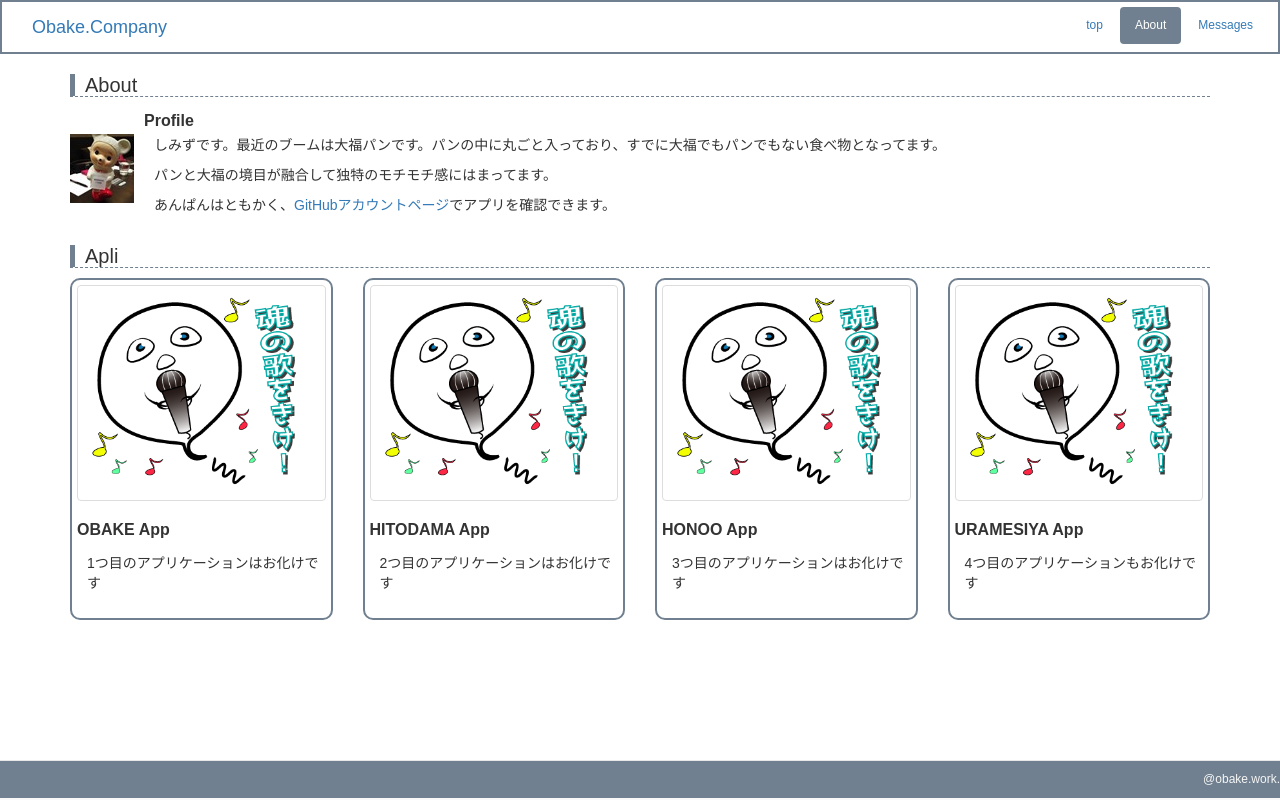
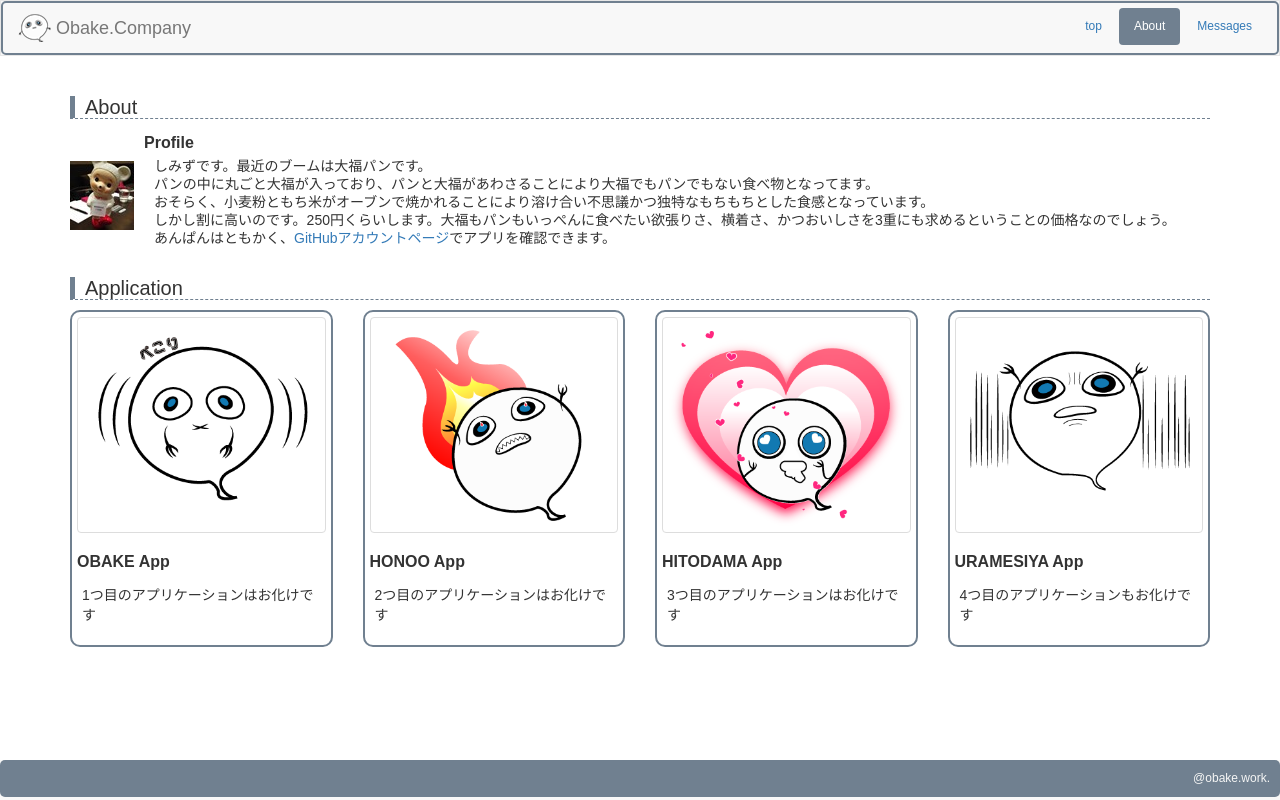
Before and after one commit to toge12345/toge12345.github.io, a plain HTML site: page index.html in a window 1280 px wide. Drawn offline with nearby package versions, Linux system fonts and the light colour scheme.

Commit message:
first commit

```diff
--- a/index.html
+++ b/index.html
@@ -18,6 +18,10 @@
       }
       .container-fluid {
        border: 2px #708090 solid;
+       border-radius:5px 5px 5px 5px;
+        -webkit-transition: border .2s ease-in-out;
+        -o-transition: border .2s ease-in-out;
+        transition: border .2s ease-in-out;
       }
       .navbar {
         border-radius:0px;
@@ -26,7 +30,15 @@
       .navbar-collapse {
         padding:5px 10px 10px 10px;
       }
+      .navbar-brand{
+        margin-top:0px;
+      }
+      .navbar-brand img {
+        position: relative; top: -5px;
+        padding-right:5px;
+        float:left;
 
+      }
 
       .nav-pills {
         font-size:12px;
@@ -47,8 +59,12 @@
       .container p {
         padding-left: 10px;
       }
+      .media-body P{
+        line-height:18px;
+      }
       .block {
         padding:5px 5px 5px 5px;
+        margin-bottom:10px;
         border: 2px #708090 solid;
         border-radius: 10px;
           -webkit-transition: border .2s ease-in-out;
@@ -58,27 +74,33 @@
       .block p {
         word-break: break-all;
         display: block;
-        padding: 5px 5px 10px 10px;
-        margin-bottom: 10px;
+        padding: 5px 5px 5px 5px;
+
         background-color: #fff;
         font-size:14px;
       }
 
       footer {
-        border-top: 1px solid#e7e7e7;
         background-color: #f8f8f8;
       	width:100%;               /* 横の幅を100% */
 	      height: 40px;            /* 縦の幅を120px */
-      	position: fixed;       /* 絶対位置指定することを定義 */
+
       	bottom: 0px;              /* 絶対位置指定(左0px,下0px) */
+      	position: fixed;
       }
       .copyright{
-        padding:10px 0;
+        padding:10px;
         font-size:12px;
         color:#f5f5f5;
         background-color:#708090;
         text-align:right;
+
+        border-radius:5px 5px 5px 5px;
+          -webkit-transition: border .2s ease-in-out;
+           -o-transition: border .2s ease-in-out;
+          transition: border .2s ease-in-out;
       }
+
        @media (max-width:768px){
         body{
           font-size:12px;
@@ -90,6 +112,9 @@
 
         h2{
           font-size:24px;
+        }
+        p{
+
         }
        .panel-titloe{
          font-size:14px;
@@ -103,16 +128,16 @@
 
   <body>
     <header>
-
+      <nav class="navbar navbar-default">
         <div class="container-fluid">
-          <div class-"navbar-header">
+          <div class="navbar-header">
             <button type="button" class="navbar-toggle collapsed" data-toggle="collapse" data-target="#site-menu">
               <span class="sr-only">Toggle navigation</span>
-              <span class-"icon-bar"></span>
-              <span class-"icon-bar"></span>
-              <span class-"icon-bar"></span>
+              <span class="icon-bar"></span>
+              <span class="icon-bar"></span>
+              <span class="icon-bar"></span>
             </button>
-            <a class="navbar-brand" href="#">Obake.Company</a>
+            <a class="navbar-brand" href="#"><img src="icon4.png" >Obake.Company</a>
           </div>
           <div class="collapse navbar-collapse" id="site-menu">
             <ul class="nav nav-pills navbar-right">
@@ -122,28 +147,29 @@
             </ul>
           </div>
         </div>
+      </nav>
     </header>
     <div class=container>
       <h1>About</h1>
       <div class="media">
         <div class="media-left media-middle">
-          <a href="#">
-            <img class="media-object" src="kari_prof.jpg" alt="...">
-          </a>
+           <img class="media-object" src="kari_prof.jpg" >
         </div>
         <div class="media-body">
           <h2 class="media-heading">Profile</h2>
-          <p>しみずです。最近のブームは大福パンです。パンの中に丸ごと入っており、すでに大福でもパンでもない食べ物となってます。</p>
-          <p>パンと大福の境目が融合して独特のモチモチ感にはまってます。</p>
-          <p>あんぱんはともかく、<a href="https://github.com/toge12345">GitHubアカウントページ</a>でアプリを確認できます。</p>
+          <p>しみずです。最近のブームは大福パンです。<br/>
+          パンの中に丸ごと大福が入っており、パンと大福があわさることにより大福でもパンでもない食べ物となってます。<br/>
+          おそらく、小麦粉ともち米がオーブンで焼かれることにより溶け合い不思議かつ独特なもちもちとした食感となっています。<br/>
+          しかし割に高いのです。250円くらいします。大福もパンもいっぺんに食べたい欲張りさ、横着さ、かつおいしさを3重にも求めるということの価格なのでしょう。<br/>
+          あんぱんはともかく、<a href="https://github.com/toge12345">GitHubアカウントページ</a>でアプリを確認できます。</p>
         </div>
       </div>
-      <h1>Apli</h1>
+      <h1>Application</h1>
       <div class="row">
         <div class="col-xs-6 col-md-3">
           <div class="block">
             <a href="#" class="thumbnail">
-                <img src="8.png" alt="...">
+              <img src="1.png" alt="...">
             </a>
             <h2>OBAKE App</h2>
             <p>1つ目のアプリケーションはお化けです</p>
@@ -153,9 +179,9 @@
         <div class="col-xs-6 col-md-3">
           <div class="block">
             <a href="#" class="thumbnail">
-                <img src="8.png" alt="...">
+              <img src="2.png" alt="...">
             </a>
-              <h2>HITODAMA App</h2>
+            <h2>HONOO App</h2>
             <p>2つ目のアプリケーションはお化けです</p>
           </div>
         </div>
@@ -163,9 +189,9 @@
         <div class="col-xs-6 col-md-3">
           <div class="block">
             <a href="#" class="thumbnail">
-                <img src="8.png" alt="...">
+              <img src="3.png" alt="...">
             </a>
-              <h2>HONOO App</h2>
+            <h2>HITODAMA App</h2>
             <p>3つ目のアプリケーションはお化けです</p>
           </div>
         </div>
@@ -173,7 +199,7 @@
         <div class="col-xs-6 col-md-3">
           <div class="block">
             <a href="#" class="thumbnail">
-                <img src="8.png" alt="...">
+              <img src="4.png" alt="...">
             </a>
             <h2>URAMESIYA App</h2>
             <p>4つ目のアプリケーションもお化けです</p>
@@ -181,9 +207,11 @@
         </div>
       </div>
     </div>
-    </div>
-  </body>
+    <br>
+    <br>
+    <br>
     <footer>
       <div class="copyright">@obake.work.</div>
     </footer>
+  </body>
 </html>
--- a/mycss.css
+++ b/mycss.css
@@ -7,6 +7,7 @@
     padding-bottom: 5px;
     border-left: 5px solid #708090;
     border-bottom: 1px dashed #708090;
+
 }
 .thumbnail {
   display: block;
```
Also changed, not shown: 1.png (added), 2.png (added), 3.png (added), 4.png (added), icon2.png (added), icon3.png (added), icon4.png (added). Lines whose indentation alone changed are shown as unchanged.
